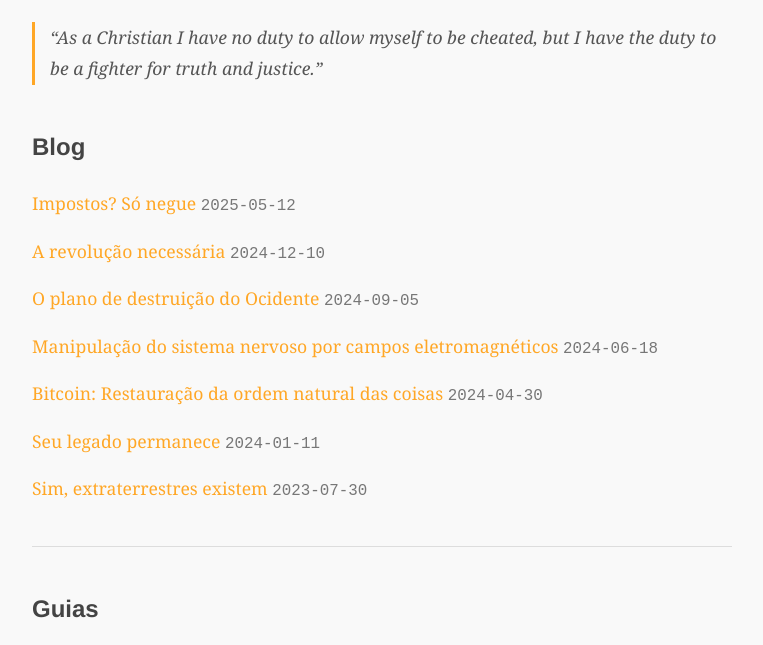
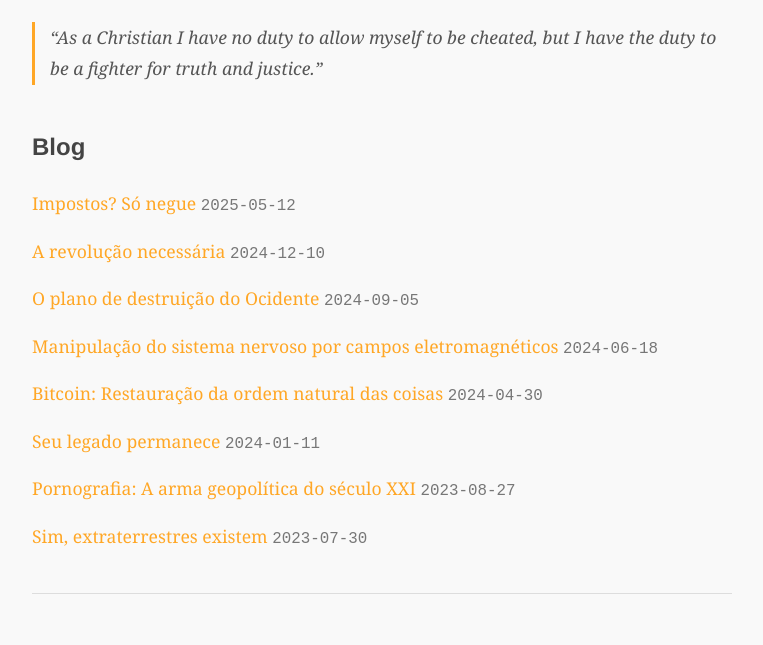
Before and after one commit to moldov1488/gc, a plain HTML site: page index.html in a window 1280 px wide. Shown: the part 127-772 px from the top of the page, without its empty margins (258-1021 px from the left). Drawn offline with Linux system fonts and the light colour scheme; no server answers.

Commit message:
Update index.html

```diff
--- a/index.html
+++ b/index.html
@@ -359,6 +359,7 @@
         <li><a href="posts/unabomber-was-right.html">Manipulação do sistema nervoso por campos eletromagnéticos</a> <span class="post-date">2024-06-18</span></li>
         <li><a href="/posts/bitcoin-restauracao-da-ordem-natural-das-coisas.html">Bitcoin: Restauração da ordem natural das coisas</a> <span class="post-date">2024-04-30</span></li>
         <li><a href="/posts/seu-legado-permanece.html">Seu legado permanece</a> <span class="post-date">2024-01-11</span></li>
+        <li><a href="/posts/pornografia-a-arma-geopolitica-do-seculo-xxi/">Pornografia: A arma geopolítica do século XXI</a> <span class="post-date">2023-08-27</span></li>
         <li><a href="/posts/sim-extraterrestres-existem.html">Sim, extraterrestres existem</a> <span class="post-date">2023-07-30</span></li>
     </ul>
 
```
